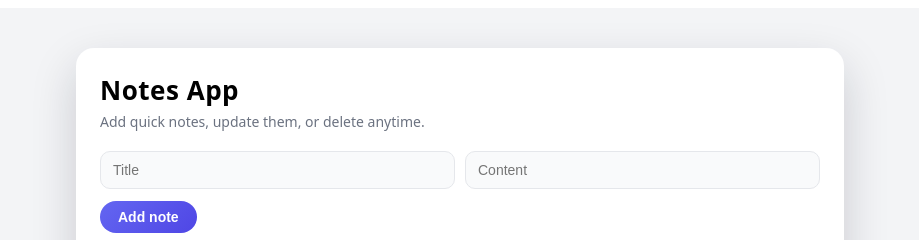
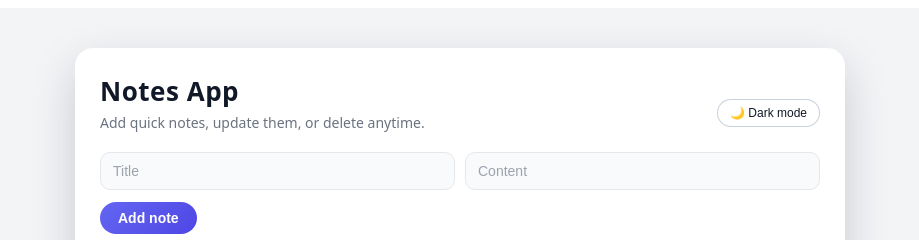
Before and after one commit to thenameisanzu/Mern-Notes-app, a React app in the folder frontend/: page / in a window 1280 px wide. Shown: the top 240 px of the page, without its empty margins (180-1099 px from the left). Built offline with nearby package versions, Linux system fonts and the light colour scheme; no server answers; the HTML template or start-up script is replaced by a standard one.

Commit message:
Added Dark Mode

```diff
--- a/frontend/src/App.jsx
+++ b/frontend/src/App.jsx
@@ -9,17 +9,30 @@ const AppWrapper = styled.div`
   display: flex;
   justify-content: center;
   padding: 40px 16px;
-  background: #f3f4f6;
+  background: ${({ isDark }) => (isDark ? "#020617" : "#f3f4f6")};
+  color: ${({ isDark }) => (isDark ? "#e5e7eb" : "#111827")};
   font-family: system-ui, -apple-system, BlinkMacSystemFont, "Segoe UI", sans-serif;
+  transition: background 0.25s ease, color 0.25s ease;
 `;
 
 const Card = styled.div`
   width: 100%;
   max-width: 720px;
-  background: #ffffff;
+  background: ${({ isDark }) => (isDark ? "#020617" : "#ffffff")};
   border-radius: 18px;
   padding: 24px 24px 32px;
-  box-shadow: 0 18px 45px rgba(15, 23, 42, 0.18);
+  box-shadow: ${({ isDark }) =>
+    isDark
+      ? "0 20px 50px rgba(15,23,42,0.85)"
+      : "0 18px 45px rgba(15, 23, 42, 0.18)"};
+  border: 1px solid ${({ isDark }) => (isDark ? "#1f2937" : "transparent")};
+  transition: background 0.25s ease, box-shadow 0.25s ease, border 0.25s ease;
+`;
+
+const HeaderRow = styled.div`
+  display: flex;
+  justify-content: space-between;
+  align-items: center;
 `;
 
 const Title = styled.h1`
@@ -31,7 +44,35 @@ const Title = styled.h1`
 const Subtitle = styled.p`
   margin: 0 0 20px;
   font-size: 14px;
-  color: #6b7280;
+  color: ${({ isDark }) => (isDark ? "#9ca3af" : "#6b7280")};
+`;
+
+const ToggleButton = styled.button`
+  padding: 6px 12px;
+  border-radius: 999px;
+  border: 1px solid rgba(148, 163, 184, 0.5);
+  background: ${({ isDark }) =>
+    isDark ? "rgba(15,23,42,0.9)" : "rgba(255,255,255,0.9)"};
+  color: ${({ isDark }) => (isDark ? "#e5e7eb" : "#111827")};
+  font-size: 12px;
+  cursor: pointer;
+  display: inline-flex;
+  align-items: center;
+  gap: 6px;
+  transition: background 0.2s ease, transform 0.08s ease, box-shadow 0.12s ease;
+
+  &:hover {
+    transform: translateY(-1px);
+    box-shadow: ${({ isDark }) =>
+      isDark
+        ? "0 8px 20px rgba(15,23,42,0.8)"
+        : "0 8px 20px rgba(148,163,184,0.45)"};
+  }
+
+  &:active {
+    transform: translateY(0);
+    box-shadow: none;
+  }
 `;
 
 const Form = styled.form`
@@ -58,13 +99,19 @@ const TextInput = styled.input`
   border: 1px solid #e5e7eb;
   font-size: 14px;
   outline: none;
-  transition: border 0.2s ease, box-shadow 0.2s ease, transform 0.05s ease;
-  background: #f9fafb;
+  transition: border 0.2s ease, box-shadow 0.2s ease, transform 0.05s ease,
+    background 0.2s ease, color 0.2s ease;
+  background: ${({ isDark }) => (isDark ? "#020617" : "#f9fafb")};
+  color: ${({ isDark }) => (isDark ? "#e5e7eb" : "#111827")};
 
   &:focus {
     border-color: #6366f1;
-    box-shadow: 0 0 0 3px rgba(99, 102, 241, 0.2);
-    background: #ffffff;
+    box-shadow: 0 0 0 3px rgba(99, 102, 241, 0.25);
+    background: ${({ isDark }) => (isDark ? "#020617" : "#ffffff")};
+  }
+
+  &::placeholder {
+    color: ${({ isDark }) => (isDark ? "#6b7280" : "#9ca3af")};
   }
 `;
 
@@ -105,14 +152,15 @@ const NotesList = styled.ul`
 `;
 
 const NoteItem = styled.li`
-  background: #f9fafb;
+  background: ${({ isDark }) => (isDark ? "#020617" : "#f9fafb")};
   border-radius: 12px;
   padding: 12px 14px;
-  border: 1px solid #e5e7eb;
+  border: 1px solid ${({ isDark }) => (isDark ? "#1f2937" : "#e5e7eb")};
   display: flex;
   justify-content: space-between;
   align-items: flex-start;
   gap: 10px;
+  transition: background 0.2s ease, border 0.2s ease;
 `;
 
 const NoteTextWrapper = styled.div`
@@ -127,7 +175,7 @@ const NoteTitle = styled.h3`
 const NoteContent = styled.p`
   margin: 4px 0 0;
   font-size: 14px;
-  color: #4b5563;
+  color: ${({ isDark }) => (isDark ? "#d1d5db" : "#4b5563")};
 `;
 
 const NoteActions = styled.div`
@@ -170,7 +218,7 @@ const ActionButton = styled.button`
 const EmptyText = styled.p`
   margin: 12px 0 0;
   font-size: 14px;
-  color: #9ca3af;
+  color: ${({ isDark }) => (isDark ? "#6b7280" : "#9ca3af")};
 `;
 
 // --- Component Logic ---
@@ -180,6 +228,7 @@ function App() {
   const [title, setTitle] = useState("");
   const [content, setContent] = useState("");
   const [editId, setEditId] = useState(null);
+  const [isDark, setIsDark] = useState(false);
 
   const fetchNotes = async () => {
     try {
@@ -211,15 +260,30 @@ function App() {
   };
 
   return (
-    <AppWrapper>
-      <Card>
-        <Title>Notes App</Title>
-        <Subtitle>Add quick notes, update them, or delete anytime.</Subtitle>
+    <AppWrapper isDark={isDark}>
+      <Card isDark={isDark}>
+        <HeaderRow>
+          <div>
+            <Title>Notes App</Title>
+            <Subtitle isDark={isDark}>
+              Add quick notes, update them, or delete anytime.
+            </Subtitle>
+          </div>
+
+          <ToggleButton
+            type="button"
+            isDark={isDark}
+            onClick={() => setIsDark((prev) => !prev)}
+          >
+            {isDark ? "☀ Light mode" : "🌙 Dark mode"}
+          </ToggleButton>
+        </HeaderRow>
 
         {/* Styled Form */}
         <Form onSubmit={handleSubmit}>
           <InputsRow>
             <TextInput
+              isDark={isDark}
               type="text"
               placeholder="Title"
               value={title}
@@ -227,6 +291,7 @@ function App() {
               required
             />
             <TextInput
+              isDark={isDark}
               type="text"
               placeholder="Content"
               value={content}
@@ -242,13 +307,13 @@ function App() {
 
         {/* Notes list */}
         <NotesList>
-          {notes.length === 0 && <EmptyText>No notes found</EmptyText>}
+          {notes.length === 0 && <EmptyText isDark={isDark}>No notes found</EmptyText>}
 
           {notes.map((note) => (
-            <NoteItem key={note._id}>
+            <NoteItem key={note._id} isDark={isDark}>
               <NoteTextWrapper>
                 <NoteTitle>{note.title}</NoteTitle>
-                <NoteContent>{note.content}</NoteContent>
+                <NoteContent isDark={isDark}>{note.content}</NoteContent>
               </NoteTextWrapper>
 
               <NoteActions>
```
